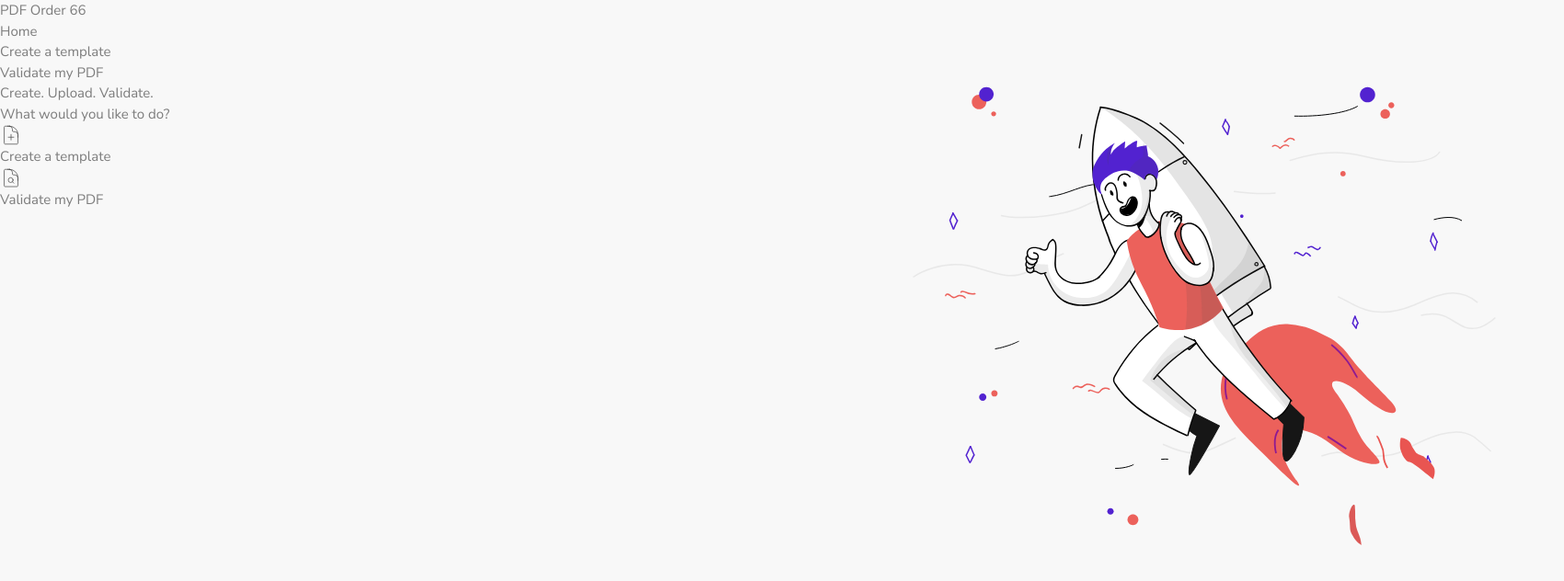
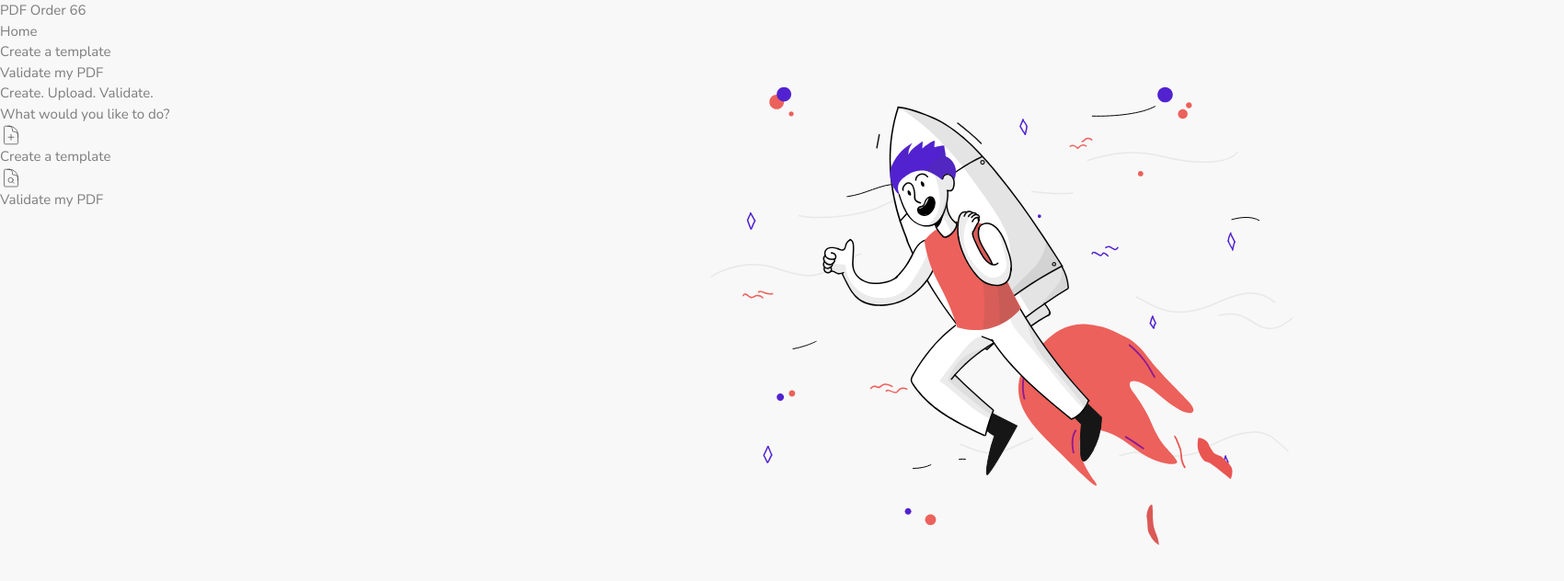
Before and after one commit to akpella/PdfTester, a Vue app: page / in a window 1280 px wide. Shown: the top 632 px of the page at 92% size, 1700 px wide, since content can reach past the window. Built offline with nearby package versions, Linux system fonts and the light colour scheme.

Commit message:
Updated styling

```diff
--- a/src/App.vue
+++ b/src/App.vue
@@ -5,7 +5,7 @@ import { RouterLink, RouterView } from 'vue-router'
 <template>
   <div class="container pb-24">
     <LottieAnimation class="rocket-lottie"/>
-    <div class="nav-container py-8 flex justify-between">
+    <div class="nav-container py-8 flex justify-between z-10 relative">
       <div class="title text-2xl font-semibold">PDF Order 66</div>
       <nav class="nav-items flex items-center space-x-8 text-lg">
         <div class="nav-item hover:text-blue-500"><RouterLink to="/">Home</RouterLink></div>
@@ -46,7 +46,7 @@ import { RouterLink, RouterView } from 'vue-router'
 		</div>
     <div
       v-if="$route.name !== 'Home'"
-      class="bg-white border-t-8 border-blue-100 rounded-md p-8 mt-4"
+      class="bg-white border-t-8 border-blue-100 rounded-md p-8 mt-4 relative z-10"
     >
       <RouterView/>
     </div>
@@ -89,7 +89,7 @@ export default {
 }
 .rocket-lottie {
   position: absolute;
-  right: -420px;
+  right: -200px;
   width: 800px;
   top: 20px;
 }
--- a/src/assets/styles/base.css
+++ b/src/assets/styles/base.css
@@ -53,14 +53,6 @@
   }
 }
 
-*,
-*::before,
-*::after {
-  box-sizing: border-box;
-  margin: 0;
-  position: relative;
-  font-weight: normal;
-}
 
 body {
   color: var(--color-text);
```
